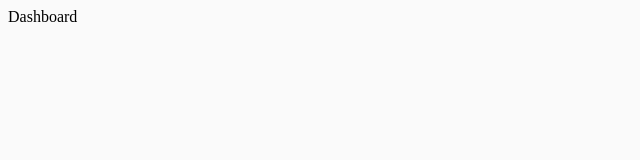
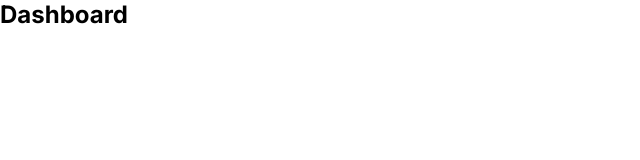
Before and after one commit to PadillaTom/Polotic-TPConsultorio-Frontend, a React (Create React App) app: page / in a window 1280 px wide. Shown: the top 160 px of the page, without its empty margins (0-640 px from the left). Built offline with nearby package versions, Linux system fonts and the light colour scheme.

Commit message:
Listo para comenzar

```diff
--- a/src/CSS/index.css
+++ b/src/CSS/index.css
@@ -1,9 +1,35 @@
+@import url("https://fonts.googleapis.com/css2?family=Inter:wght@100;200;300;400;500;600;700&display=swap");
+@import url("https://fonts.googleapis.com/css2?family=Open+Sans:ital,wght@0,300;0,400;0,500;0,600;0,700;1,300;1,400;1,500;1,600;1,700&display=swap");
 /* Fonts */
 /* Colors */
 /* Transitions */
+* {
+  margin: 0;
+  padding: 0;
+  box-sizing: border-box;
+}
+
+body {
+  font-family: "Inter", sans-serif;
+}
+
+ul {
+  list-style: none;
+}
+
+a {
+  text-decoration: none;
+}
+
 /* --------------------------------------------------- */
 /* --------------------- MAIN APP -------------------- */
 /* --------------------------------------------------- */
+/* ======================================================================== */
+/* Navbar */
+/* ======================================================================== */
+/* ======================================================================== */
+/* Sidebar */
+/* ======================================================================== */
 /* ======================================================================== */
 /* 1. Login Screen */
 /* ======================================================================== */
@@ -40,8 +66,5 @@
 /* ======================================================================== */
 /* 12. CONSULTAS Patients/Security Screen */
 /* ======================================================================== */
-body {
-  background: #fafafa;
-}
 
 /*# sourceMappingURL=index.css.map */
--- a/src/CSS/index.sass
+++ b/src/CSS/index.sass
@@ -9,19 +9,42 @@
 // 'LGdesktop': 1920px,
 
 // ---> FONTS <---
-// @import url('https://fonts.googleapis.com/css2?family=Cinzel:wght@400;500;600;700&family=Raleway:wght@300;400;500;600;700&display=swap')
+// Inter:
+@import url('https://fonts.googleapis.com/css2?family=Inter:wght@100;200;300;400;500;600;700&display=swap')
+@import url('https://fonts.googleapis.com/css2?family=Open+Sans:ital,wght@0,300;0,400;0,500;0,600;0,700;1,300;1,400;1,500;1,600;1,700&display=swap')
 
-// ---> GLOBALS <---
+// ---> VARIABLES <---
 /* Fonts */
-$font-primary: 'Raleway', sans-serif
-$font-secondary: 'Cinzel', serif
+$font-primary: 'Inter', sans-serif
+$font-secondary: 'Open Sans', sans-serif
 /* Colors */
 $color-bg-fa: #fafafa
 /* Transitions */
 $main-trans: 0.3s linear all
+
+// ---> GLOBALS <---
+*
+    margin: 0
+    padding: 0
+    box-sizing: border-box
+body
+    font-family: $font-primary
+ul
+    list-style: none
+a
+    text-decoration: none
+
 /* --------------------------------------------------- */
 /* --------------------- MAIN APP -------------------- */
 /* --------------------------------------------------- */
+
+/* ======================================================================== */
+/* Navbar */
+/* ======================================================================== */
+
+/* ======================================================================== */
+/* Sidebar */
+/* ======================================================================== */
 
 /* ======================================================================== */
 /* 1. Login Screen */
@@ -70,6 +93,3 @@ $main-trans: 0.3s linear all
 /* ======================================================================== */
 /* 12. CONSULTAS Patients/Security Screen */
 /* ======================================================================== */
-
-body
-    background: $color-bg-fa
--- a/src/Pages/Homepage.js
+++ b/src/Pages/Homepage.js
@@ -1,7 +1,7 @@
 import React from "react";
 
 const Homepage = () => {
-  return <div>Dashboard</div>;
+  return <h2>Dashboard</h2>;
 };
 
 export default Homepage;
```
Also changed, not shown: 1 other file (tests, documents, lock files or other folders).
